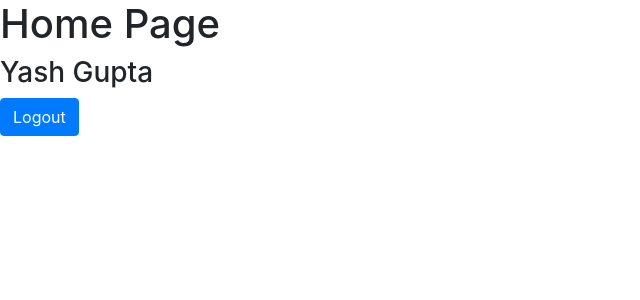
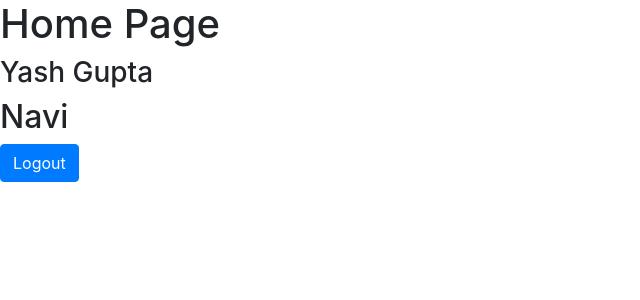
Before and after one commit to NAVILANDE/test_col_2, a Django app: page /home/ in a window 1280 px wide. Shown: the top 300 px of the page, without its empty margins (0-640 px from the left). Run offline with Django 5.2, Linux system fonts and the light colour scheme; a user stored in the database is signed in.

Commit message:
home updated 2

```diff
--- a/backend/registration/templates/home.html
+++ b/backend/registration/templates/home.html
@@ -21,6 +21,7 @@
   <body>
     <h1>Home Page</h1>
     <h3>Yash Gupta</h3>
+    <h2>Navi</h2>
     <a href="{% url 'logout' %}" class="btn btn-primary">Logout</a>
 
     <!-- Optional JavaScript -->
```
